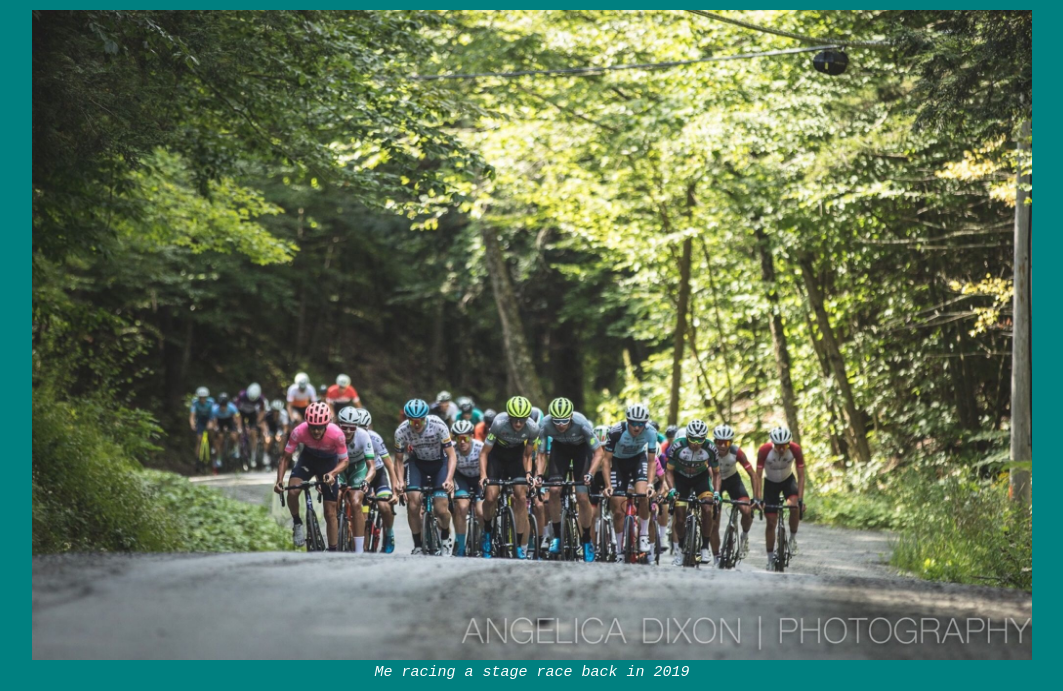
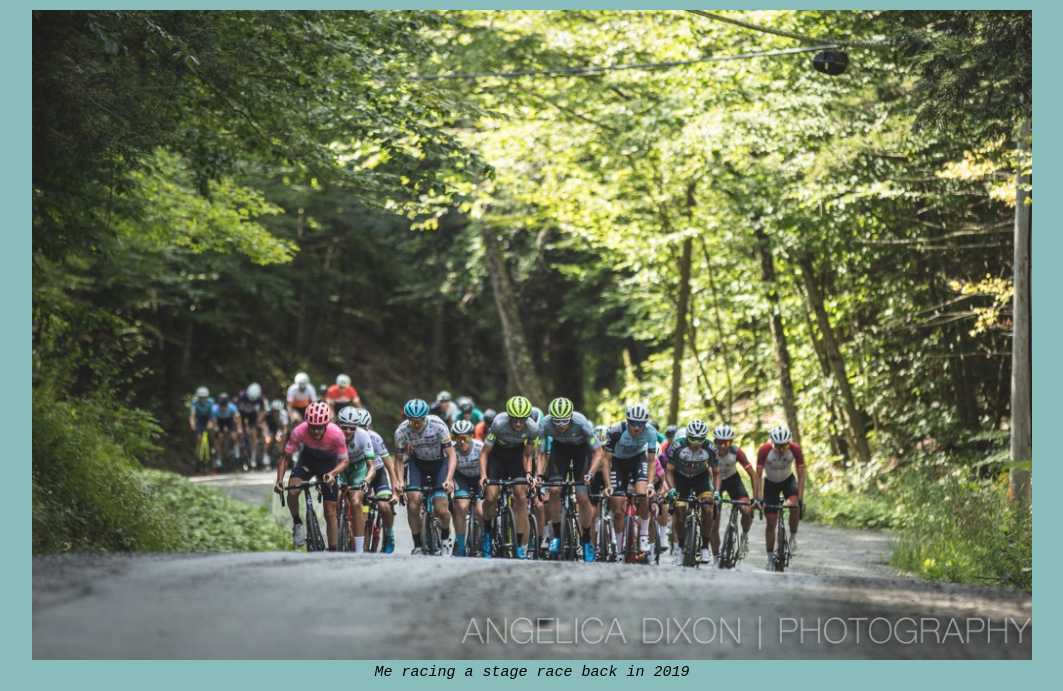
Before and after one commit to joneseth3/github.io, a plain HTML site: page itis3135/index.html in a window 1280 px wide. Shown: the part 83-774 px from the top of the page, without its empty margins (108-1171 px from the left). Drawn offline with Linux system fonts and the light colour scheme.

Commit message:
Update default.css

```diff
--- a/itis3135/styles/default.css
+++ b/itis3135/styles/default.css
@@ -1,9 +1,9 @@
 body {
-font-family: monospace;
-color: white;
-background-color: teal;
-margin-left: 75px;
-margin-right: 75px;
+  font-family: monospace;
+  color: black;
+  background-color: #88BDBC;
+  margin-left: 75px;
+  margin-right: 75px;
 }
 header, footer {
   text-align: center;
@@ -14,9 +14,17 @@ text-align: center;
 figure {
   text-align: center;
 }
-
 figcaption {
   text-align: center;
   font-size: 15px;
   font-style: italic;
 }
+a {
+  color: inherit;
+  text-decoration: none;
+  }
+
+a:hover {
+  color: inherit;
+  text-decoration: underline;
+}
```
